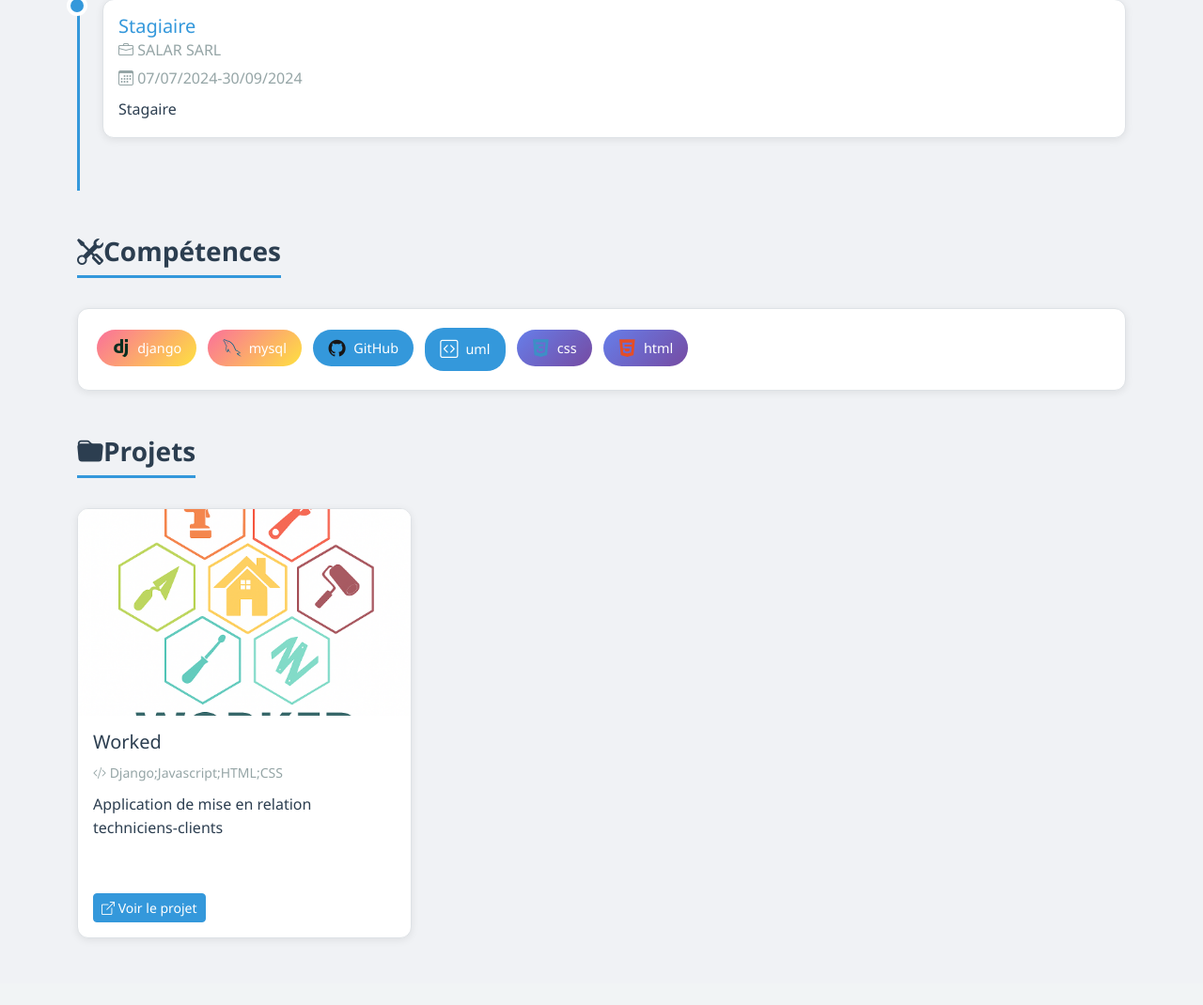
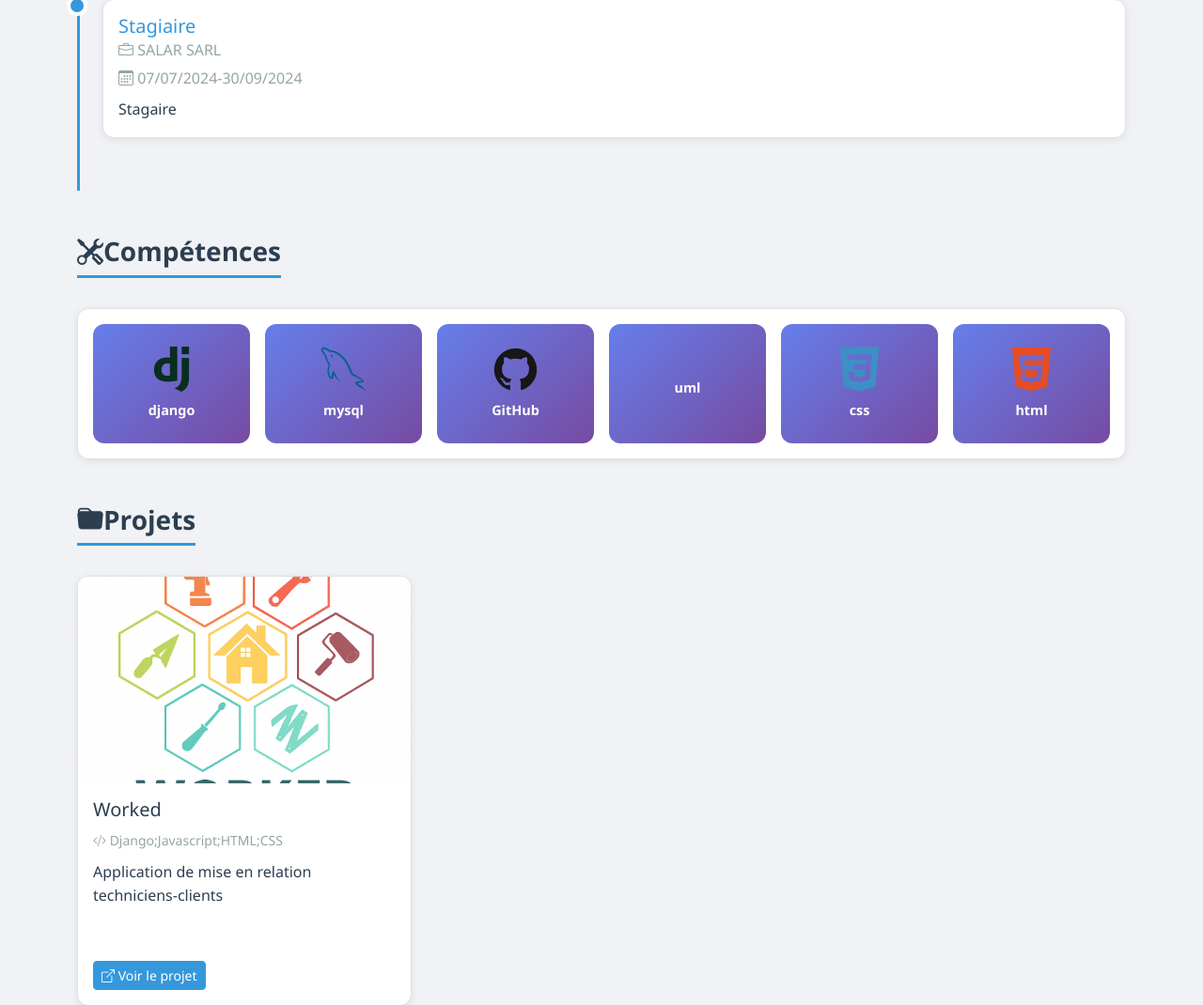
Before and after one commit to AMASTAZI/portfolio_project, a Django app: page / in a window 1280 px wide. Shown: the part 2177-3247 px from the top of the page at 94% size. Before the commit the page ends 3177 px from the top, so only its background shows below. Run offline with Django 5.2, Linux system fonts and the light colour scheme; data comes from the database, SQL or seed files in the repository; both versions use the stored data as it was after the commit; data that the repository does not hold is empty.

Commit message:
ajout des icon

```diff
--- a/portfolio/templates/portfolio/accueil.html
+++ b/portfolio/templates/portfolio/accueil.html
@@ -214,61 +214,53 @@
                 <h2 class="section-title"><i class="bi bi-tools"></i>Compétences</h2>
                 <div class="card">
                     <div class="card-body">
-                        {% for competence in profil.competences.all %}
-                            <span class="badge-custom badge-{{ competence.categorie|default:'default'|lower|cut:' ' }} d-inline-flex align-items-center">
-                                <i class="{{ competence.nom|get_tech_icon }} me-2"></i>
-                                {{ competence.nom }}
-                            </span>
-                        {% endfor %}
+                        <div class="competences-grid">
+                            {% for competence in profil.competences.all %}
+                                <div class="competence-item">
+                                    <i class="{{ competence.nom|get_tech_icon }}"></i>
+                                    <span>{{ competence.nom }}</span>
+                                </div>
+                            {% endfor %}
+                        </div>
                     </div>
                 </div>
             </div>
         {% endif %}
 
         <style>
-            .badge-custom {
-                display: inline-flex;
-                align-items: center;
-                padding: 0.5rem 1rem;
-                margin: 0.25rem;
-                color: white;
-                border-radius: 20px;
-                font-size: 0.9rem;
-                transition: transform 0.2s ease, box-shadow 0.2s ease;
+            .competences-grid {
+                display: grid;
+                grid-template-columns: repeat(auto-fill, minmax(150px, 1fr));
+                gap: 1rem;
             }
 
-            .badge-custom:hover {
-                transform: translateY(-2px);
-                box-shadow: 0 4px 12px rgba(0, 0, 0, 0.3);
+            .competence-item {
+                display: flex;
+                flex-direction: column;
+                align-items: center;
+                justify-content: center;
+                padding: 1.5rem 1rem;
+                background: linear-gradient(135deg, #667eea 0%, #764ba2 100%);
+                border-radius: 12px;
+                color: white;
+                transition: transform 0.3s ease, box-shadow 0.3s ease;
+                cursor: default;
             }
 
-            .badge-custom i {
-                font-size: 1.2rem;
+            .competence-item:hover {
+                transform: translateY(-5px) scale(1.05);
+                box-shadow: 0 8px 20px rgba(102, 126, 234, 0.4);
             }
 
-            /* Couleurs par catégorie */
-            .badge-frontend {
-                background: linear-gradient(135deg, #667eea 0%, #764ba2 100%);
+            .competence-item i {
+                font-size: 3rem;
+                margin-bottom: 0.5rem;
             }
 
-            .badge-backend {
-                background: linear-gradient(135deg, #f093fb 0%, #f5576c 100%);
-            }
-
-            .badge-database {
-                background: linear-gradient(135deg, #4facfe 0%, #00f2fe 100%);
-            }
-
-            .badge-devops {
-                background: linear-gradient(135deg, #43e97b 0%, #38f9d7 100%);
-            }
-
-            .badge-langage {
-                background: linear-gradient(135deg, #fa709a 0%, #fee140 100%);
-            }
-
-            .badge-default {
-                background: linear-gradient(135deg, #a8edea 0%, #fed6e3 100%);
+            .competence-item span {
+                font-weight: 600;
+                font-size: 0.9rem;
+                text-align: center;
             }
         </style>
 
--- a/portfolio/templatetags/competence_tags.py
+++ b/portfolio/templatetags/competence_tags.py
@@ -30,6 +30,7 @@ def get_tech_icon(nom):
         'nextjs': 'devicon-nextjs-plain colored',
         'nodejs': 'devicon-nodejs-plain colored',
 
+
         # Bases de données
         'mysql': 'devicon-mysql-plain colored',
         'postgresql': 'devicon-postgresql-plain colored',
@@ -61,6 +62,10 @@ def get_tech_icon(nom):
         'ubuntu': 'devicon-ubuntu-plain colored',
         'nginx': 'devicon-nginx-original colored',
         'apache': 'devicon-apache-plain colored',
+        #analyse
+        'uml':'devicon-uml-plain colored',
+        'merise':'devicon-merise-plain colored',
+
     }
 
     # Normaliser le nom (minuscules, sans espaces)
```
Also changed, not shown: db.sqlite3.
